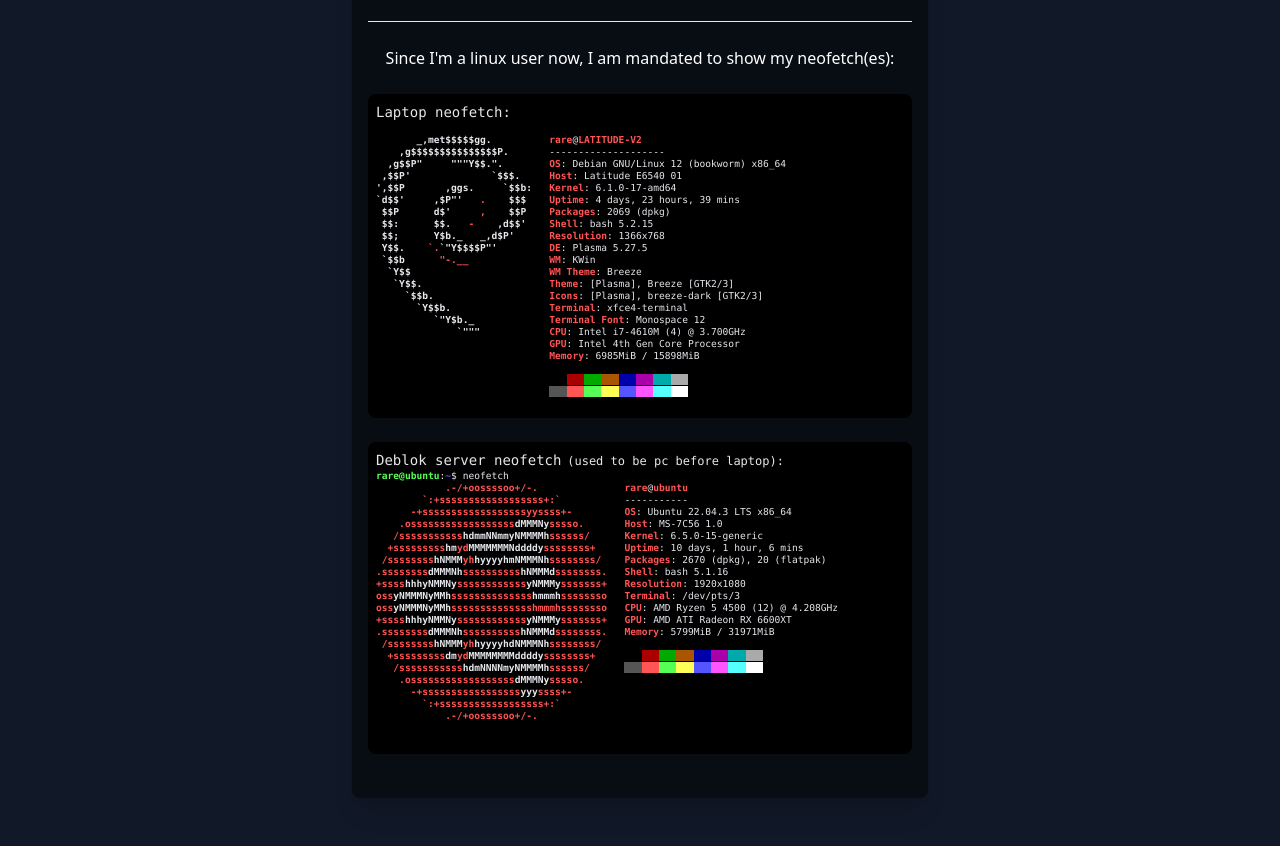
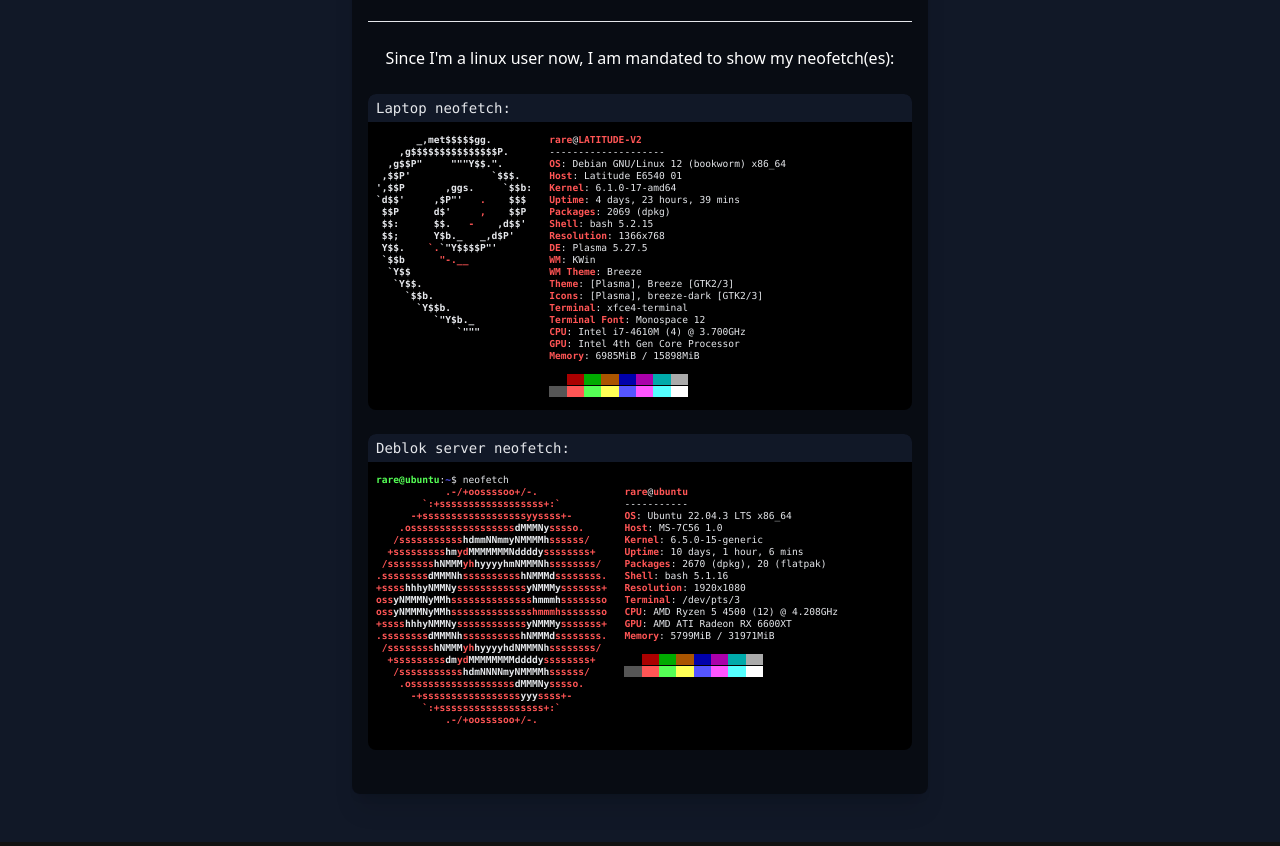
Before and after one commit to uhidontkno/bio, a plain HTML site: page index.html in a window 1280 px wide. Shown: the part 1240-2086 px from the top of the page. Drawn offline with nearby package versions, Linux system fonts and the light colour scheme.

Commit message:
tweaks (again)

```diff
--- a/index.html
+++ b/index.html
@@ -52,9 +52,9 @@ I&#39;m rare! I&#39;m a full-stack developer, designer, and an chronically onlin
 <br>
 Since I'm a linux user now, I am mandated to show my neofetch(es):
 <br><br>
-<pre class="block text-[0.6rem] leading-[0.75rem] rounded-lg bg-black text-gray-200 p-2 text-left">
-<span class="text-sm">Laptop neofetch:</span>
-
+<pre class="block text-[0.6rem] leading-[0.75rem] rounded-lg bg-black text-gray-200  text-left">
+<div class="text-sm w-full rounded-lg rounded-b-none py-1 bg-gray-900 px-2">Laptop neofetch:</div>
+<pre class="px-2">
 <b>       _,met$$$$$gg.</b>          <span style="color:#FF5555"><b>rare</b></span>@<span style="color:#FF5555"><b>LATITUDE-V2</b></span>
 <b>    ,g$$$$$$$$$$$$$$$P.</b>       --------------------
 <b>  ,g$$P&quot;     &quot;&quot;&quot;Y$$.&quot;.</b>        <span style="color:#FF5555"><b>OS</b></span>: Debian GNU/Linux 12 (bookworm) x86_64
@@ -77,12 +77,12 @@ Since I'm a linux user now, I am mandated to show my neofetch(es):
 
                               <span style="background-color:#000000"><span style="color:#000000">   </span></span><span style="background-color:#AA0000"><span style="color:#AA0000">   </span></span><span style="background-color:#00AA00"><span style="color:#00AA00">   </span></span><span style="background-color:#AA5500"><span style="color:#AA5500">   </span></span><span style="background-color:#0000AA"><span style="color:#0000AA">   </span></span><span style="background-color:#AA00AA"><span style="color:#AA00AA">   </span></span><span style="background-color:#00AAAA"><span style="color:#00AAAA">   </span></span><span style="background-color:#AAAAAA"><span style="color:#AAAAAA">   </span></span>
                               <span style="background-color:#555555"><span style="color:#555555">   </span></span><span style="background-color:#FF5555"><span style="color:#FF5555">   </span></span><span style="background-color:#55FF55"><span style="color:#55FF55">   </span></span><span style="background-color:#FFFF55"><span style="color:#FFFF55">   </span></span><span style="background-color:#5555FF"><span style="color:#5555FF">   </span></span><span style="background-color:#FF55FF"><span style="color:#FF55FF">   </span></span><span style="background-color:#55FFFF"><span style="color:#55FFFF">   </span></span><span style="background-color:#FFFFFF"><span style="color:#FFFFFF">   </span></span>
-
+</pre>
 </pre>
 <br>
-<pre class="block text-[0.6rem] leading-[0.75rem] rounded-lg bg-black text-gray-200 p-2 text-left">
-<span class="text-sm">Deblok server neofetch</span> <span class="text-xs">(used to be pc before laptop):</span>
-<pre><span style="color:#55FF55"><b>rare@ubuntu</b></span>:<span style="color:#5555FF"><b>~</b></span>$ neofetch
+<pre class="block text-[0.6rem] leading-[0.75rem] rounded-lg bg-black text-gray-200 text-left">
+<div class="text-sm w-full rounded-lg rounded-b-none py-1 bg-gray-900 px-2">Deblok server neofetch:</div>
+<pre class="px-2"><span style="color:#55FF55"><b>rare@ubuntu</b></span>:<span style="color:#5555FF"><b>~</b></span>$ neofetch
 <span style="color:#FF5555"><b>            .-/+oossssoo+/-.</b></span>               <span style="color:#FF5555"><b>rare</b></span>@<span style="color:#FF5555"><b>ubuntu</b></span>
 <span style="color:#FF5555"><b>        `:+ssssssssssssssssss+:`</b></span>           -----------
 <span style="color:#FF5555"><b>      -+ssssssssssssssssssyyssss+-</b></span>         <span style="color:#FF5555"><b>OS</b></span>: Ubuntu 22.04.3 LTS x86_64
```
